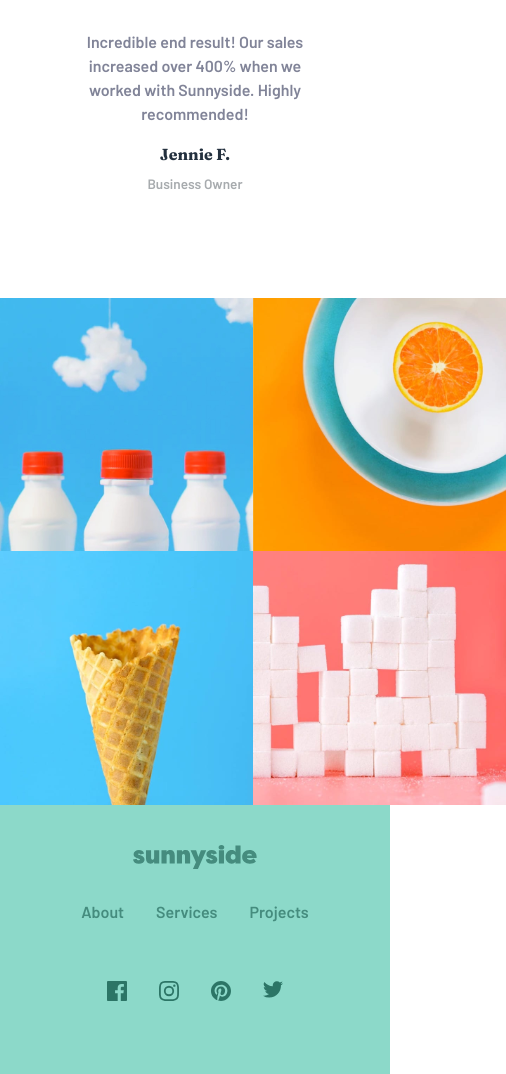
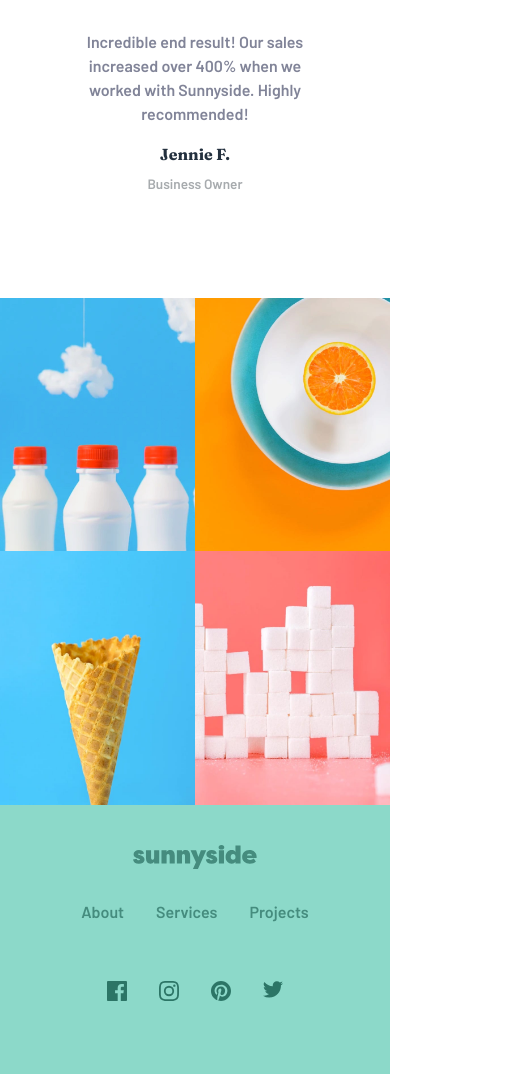
Before and after one commit to dev-n-dra/sunnyside-agency-landing-page, a plain HTML site: page index.html in a window 390 px wide. Shown: the part 3945-5019 px from the top of the page, 506 px wide, since content can reach past the window. Drawn offline with Linux system fonts and the light colour scheme.

Commit message:
style.css updated

```diff
--- a/styles/style.scss
+++ b/styles/style.scss
@@ -343,7 +343,8 @@ footer {
             }
         }
         .gallery {
-            min-height: 60vh;
+            width: 100%;
+            height: auto;
             aspect-ratio: 1/1;
             display: grid;
             grid-template-columns: 1fr 1fr;
```
Also changed, not shown: styles/style.css, 1 other file.
